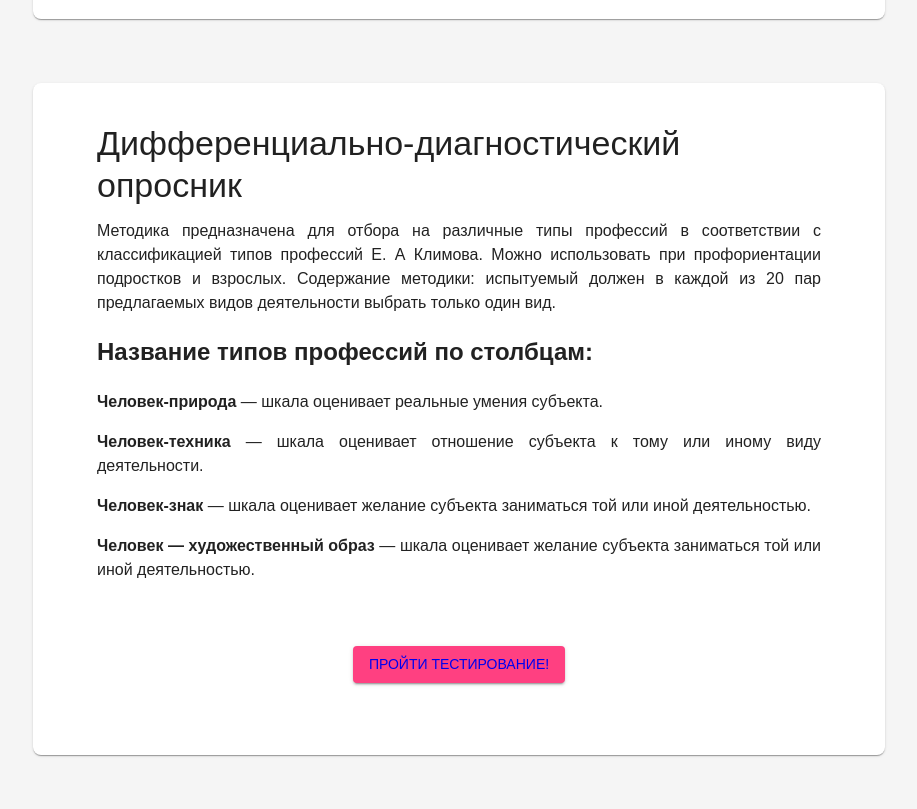
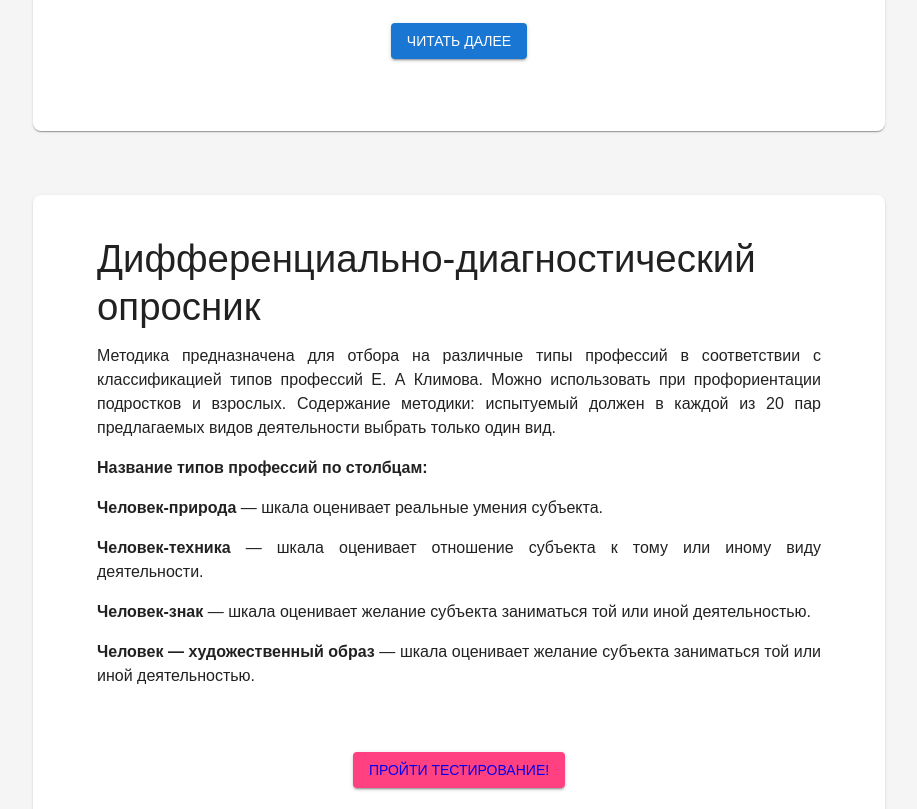
Before and after one commit to LYuree/LYuree.github.io, a React (Vite) app: page /method in a window 1280 px wide. Shown: the part 1700-2509 px from the top of the page, without its empty margins (181-1098 px from the left). Built offline with nearby package versions, Linux system fonts and the light colour scheme.

Commit message:
Подрегулировал размер заголовков h4 в теме.

```diff
--- a/src/components/ContentSection/ContentSection.tsx
+++ b/src/components/ContentSection/ContentSection.tsx
@@ -15,16 +15,21 @@ const ContentSection: React.FC<ContentSectionProps> = ({ title, content }) => {
         bgcolor: 'background.paper',
         borderRadius: 2,
         boxShadow: 1,
-        textAlign: 'justify'
+        textAlign: 'justify',
       }}
     >
-      <Typography variant="h4" gutterBottom sx={{textAlign: 'initial'}}>
+      <Typography variant="h4" gutterBottom sx={{ textAlign: 'initial' }}>
         {title}
       </Typography>
       {content.map((item, index) => (
         <React.Fragment key={index}>
           {typeof item === 'string' ? (
-            <Typography className='content-section-typography' paragraph>{item}</Typography>
+            <Typography
+              className="content-section-typography"
+              sx={{ mb: 2 }} // Add bottom margin to simulate paragraph spacing
+            >
+              {item}
+            </Typography>
           ) : (
             item // Если это компонент, просто рендерим его
           )}
--- a/src/pages/MethodPage/MethodPage.tsx
+++ b/src/pages/MethodPage/MethodPage.tsx
@@ -94,7 +94,7 @@ const MethodPage: React.FC = () => {
                 content={[
                   `Методика предназначена для отбора на различные типы профессий в соответствии с классификацией типов профессий Е. А Климова. Можно использовать при профориентации подростков и взрослых.
                   Содержание методики: испытуемый должен в каждой из 20 пар предлагаемых видов деятельности выбрать только один вид.`,
-                  <h2>Название типов профессий по столбцам:</h2>,
+                  <p><strong>Название типов профессий по столбцам:</strong></p>,
                   <p><strong>Человек-природа</strong> — шкала оценивает реальные умения субъекта.</p>,
                   <p><strong>Человек-техника</strong> — шкала оценивает отношение субъекта к тому или иному виду деятельности.</p>,
                   <p><strong>Человек-знак</strong> — шкала оценивает желание субъекта заниматься той или иной деятельностью.</p>,
--- a/src/theme.ts
+++ b/src/theme.ts
@@ -20,6 +20,16 @@ export const theme = createTheme({
         fontSize: '2.4rem', // Font size for screens wider than 900px (md breakpoint)
       },
     },
+
+    h4: {
+      fontSize: '1.4rem', // Base font size for h3
+      '@media (min-width:600px)': {
+        fontSize: '1.5rem', // Font size for screens wider than 600px
+      },
+      [createTheme().breakpoints.up('md')]: {
+        fontSize: '2.4rem', // Font size for screens wider than 900px (md breakpoint)
+      },
+    },
   },
   components: {
     MuiCssBaseline: {
```
